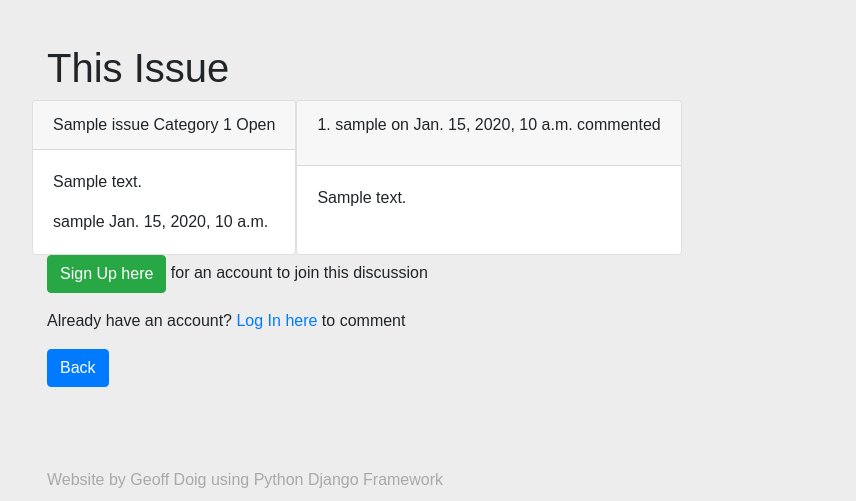
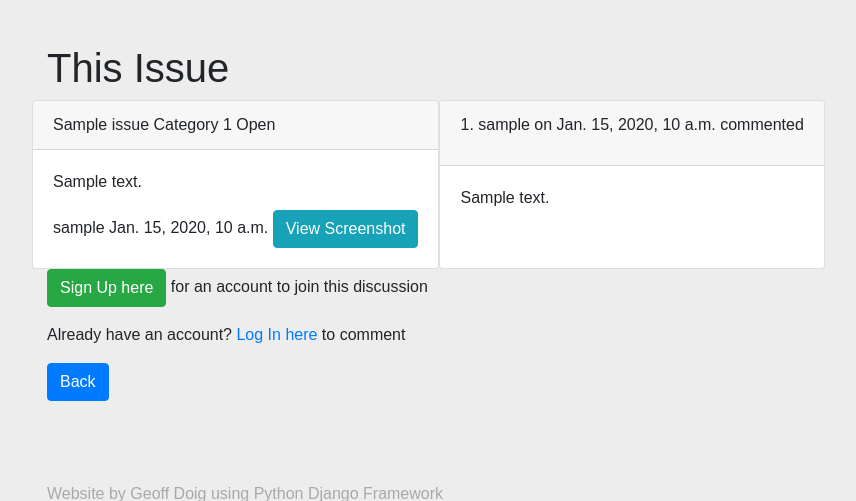
Before and after one commit to GeoffDoig/Django-Project, a Django app: page /issues/1 in a window 1280 px wide. Shown: the part 56-557 px from the top of the page, without its empty margins (38-894 px from the left). Run offline with Django 3.2, Linux system fonts and the light colour scheme; tables that the repository leaves empty hold one stand-in row (values such as "Sample post"); some libraries are stand-ins or nearby versions.

Commit message:
Added functionality to view issues screenshot in a new browser page

```diff
--- a/issue_tracker/settings.py
+++ b/issue_tracker/settings.py
@@ -66,6 +66,7 @@ TEMPLATES = [
                 'django.template.context_processors.request',
                 'django.contrib.auth.context_processors.auth',
                 'django.contrib.messages.context_processors.messages',
+                'django.template.context_processors.media',
             ],
         },
     },
--- a/issue_tracker/urls.py
+++ b/issue_tracker/urls.py
@@ -18,10 +18,13 @@ from django.contrib import admin
 from accounts import urls as urls_accounts
 from accounts.views import index
 from issues import urls as urls_issues
+from django.views import static
+from .settings import MEDIA_ROOT
 
 urlpatterns = [
     url(r'^admin/', admin.site.urls),
     url(r'^$', index, name='index'),
     url(r'^accounts/', include(urls_accounts)),
     url(r'^issues/', include(urls_issues)),
-]
+    url(r'^media/(?P<path>.*)$', static.serve, {'document_root': MEDIA_ROOT}),
+    ]
--- a/issues/templates/issuedetail.html
+++ b/issues/templates/issuedetail.html
@@ -19,6 +19,7 @@
                 <p>{{ issue.description }}</p>
                 <span>{{ issue.username }}</span>
                 <span>{{ issue.reported_date }}</span>
+                <span><a href="{% url 'screenshot' issue.id %}" class="btn btn-info" target="_blank">View Screenshot</a></span>
             </div>
         </div>
         <div class="card">
--- a/issues/urls.py
+++ b/issues/urls.py
@@ -1,8 +1,9 @@
 from django.conf.urls import url
-from .views import get_issues, show_issue, new_issue
+from .views import get_issues, show_issue, new_issue, display_screenshot
 
 urlpatterns = [
     url(r'^all/', get_issues, name="issues"),
     url(r'^(?P<pk>\d+)$', show_issue, name="show_issue"),
     url(r'^new/', new_issue, name="new_issue"),
+    url(r'^(?P<pk>\d+)/screenshot$', display_screenshot, name="screenshot"),
     ]
--- a/issues/views.py
+++ b/issues/views.py
@@ -49,3 +49,9 @@ def new_issue(request):
     else:
         form = NewIssueForm(initial={"username": user})
     return render(request, "newissue.html", {"form": form})
+
+def display_screenshot(request, pk):
+    """ Display the relevant screenshot for a requested issue """
+    issue = get_object_or_404(Issue, pk=pk)
+    screenshot = issue.screenshot
+    return render(request, "screenshot.html", {"screenshot": screenshot})
```
Also changed, not shown: issues/templates/screenshot.html (added, +25 -0 lines).
